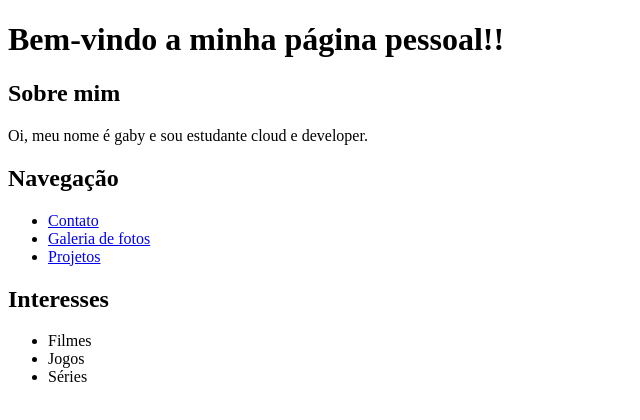
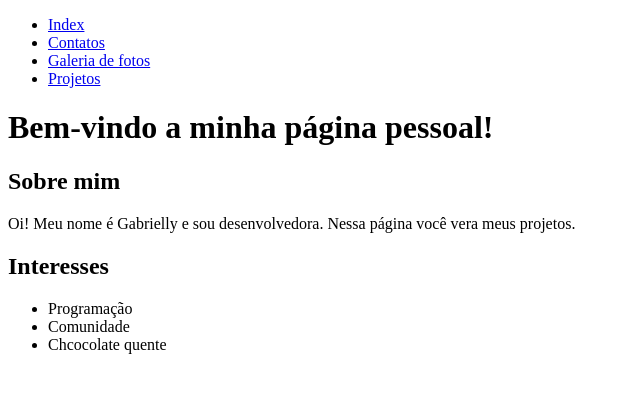
Before and after one commit to Gabrielly77/Projeto_desenvolve_html, a plain HTML site: page index.html in a window 1280 px wide. Shown: the whole page, without its empty margins (0-640 px from the left). Drawn offline with Linux system fonts and the light colour scheme.

Commit message:
Update index.html

```diff
--- a/index.html
+++ b/index.html
@@ -3,33 +3,42 @@
 <head>
     <meta charset="UTF-8">
     <meta name="viewport" content="width=device-width, initial-scale=1.0">
-    <title>Página pessoal - Gabrielly</title>
+    <title>Gabrielly Gonçalves</title>
+    <link rel="stylesheet" href="styles.css">
 </head>
+
 <body>
-    <h1>Bem-vindo a minha página pessoal!!</h1>
+    <nav class="nav-menu">
+        <ul>
+            <li>
+                <a href="contato.html">Index</a>
+            </li>
+            <li>
+                <a href="contato.html">Contatos</a>
+            </li>
+            <li>
+                <a href="galeria.html">Galeria de fotos</a>
+            </li>
+            <li>
+                <a href="projetos.html">Projetos</a>
+            </li>
+        </ul>
+    </nav>
+    <h1>Bem-vindo a minha página pessoal!</h1>
 
     <h2>Sobre mim</h2>
-    <p>Oi, meu nome é gaby e sou estudante cloud e developer.</p>
+    <p>Oi! Meu nome é Gabrielly e sou desenvolvedora.
+        Nessa página você vera meus projetos.
+    </p>
 
 
-<nav>
-    <h2>Navegação</h2>
-
-    <ul>
-        <li><a href="contato.html">Contato</a></li>
-        <li><a href="galeria.html">Galeria de fotos</a></li>
-        <li><a href="projetos.html">Projetos</a></li>
-    </ul>
-</nav>
-
-<nav>
     <h2>Interesses</h2>
     <ul>
-        <li>Filmes</li>
-        <li>Jogos</li>
-        <li>Séries</li>
+        <li>Programação</li>
+        <li>Comunidade</li>
+        <li>Chcocolate quente</li>
     </ul>
-</nav>
 
 </body>
+
 </html>
```
